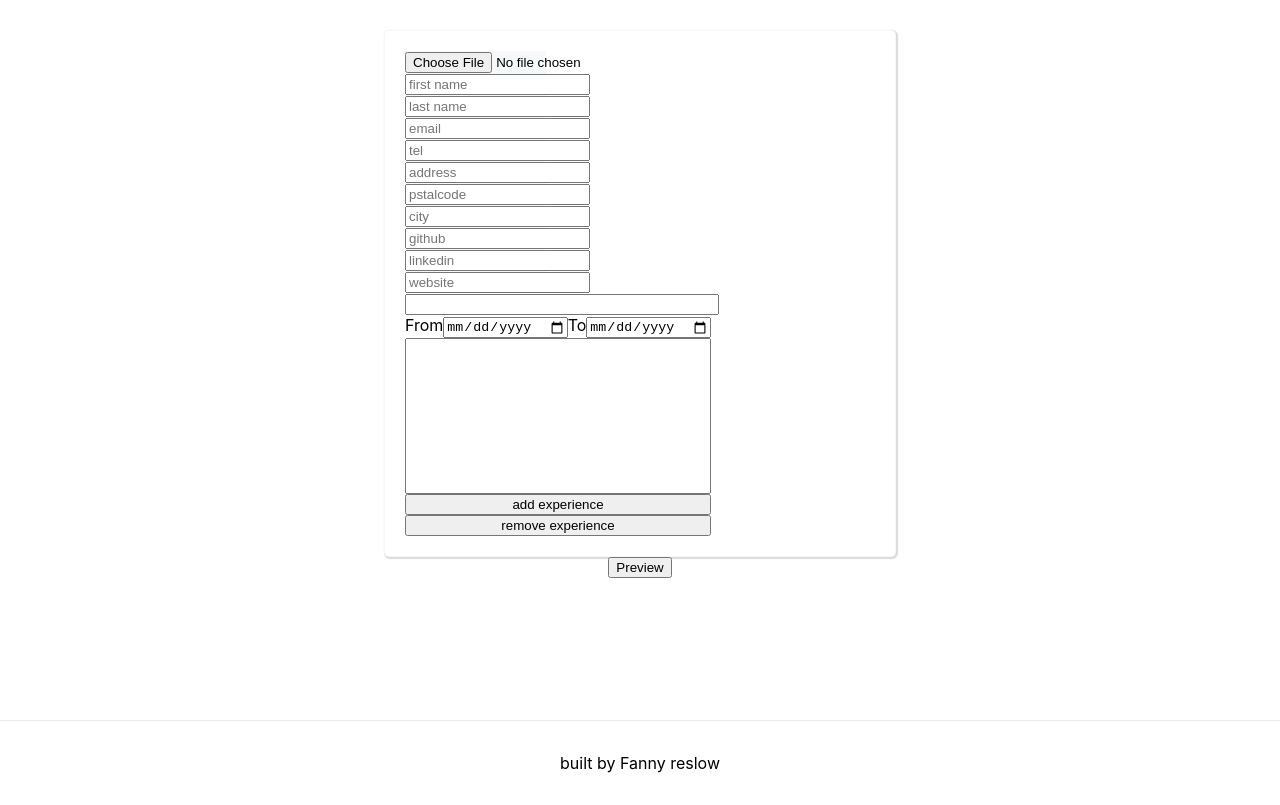
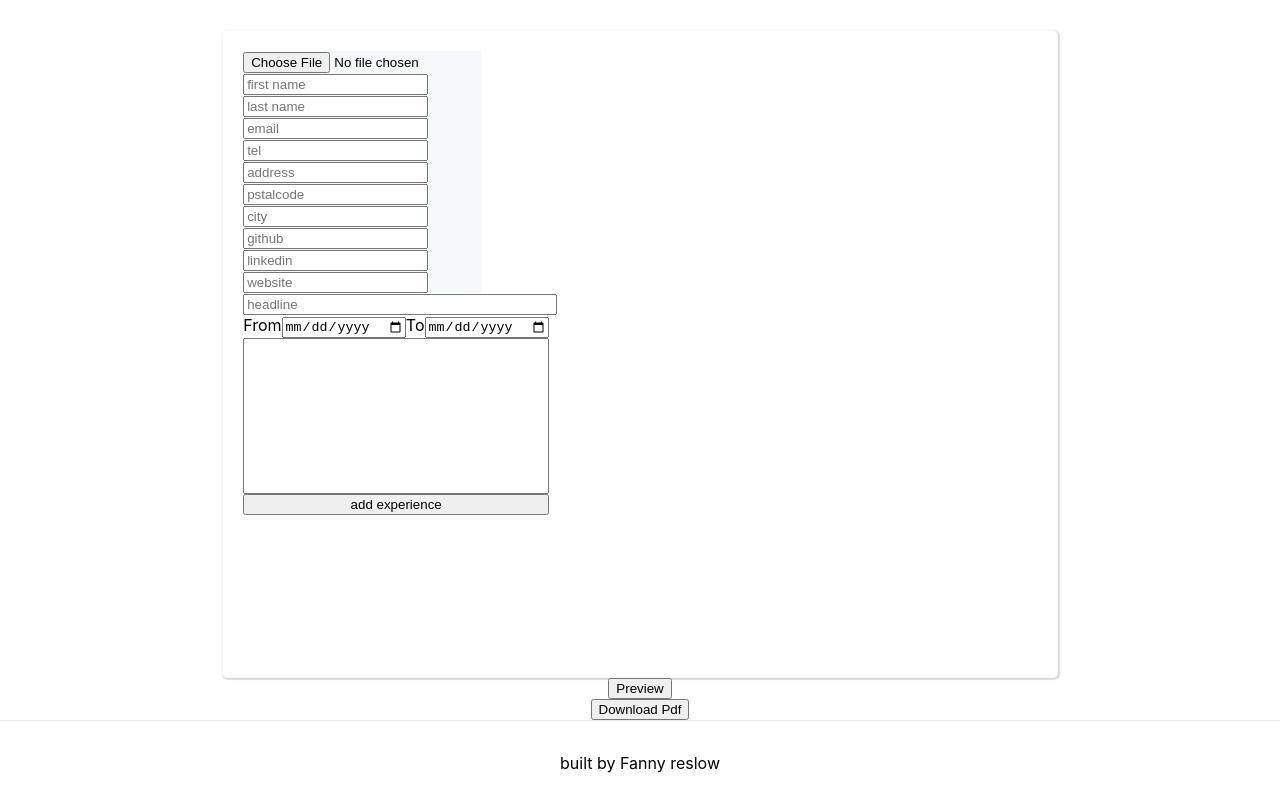
Before and after one commit to Reslow/resumeCreator, a Next.js app: page / in a window 1280 px wide. Built offline with nearby package versions, Linux system fonts and the light colour scheme.

Commit message:
download pdf functionality

```diff
--- /dev/null
+++ b/GenereicPDF.js
@@ -0,0 +1,19 @@
+import React from "react";
+import html2canvas from "html2canvas";
+import { jsPDF } from "jspdf";
+
+const GenericPdfDownloader = ({ rootElementId, downloadFileName }) => {
+  const downloadPdfDocument = () => {
+    const input = document.getElementById(rootElementId);
+    html2canvas(input).then((canvas) => {
+      const imgData = canvas.toDataURL("image/png");
+      const pdf = new jsPDF();
+      pdf.addImage(imgData, "JPEG", 0, 0);
+      pdf.save(`${downloadFileName}.pdf`);
+    });
+  };
+
+  return <button onClick={downloadPdfDocument}>Download Pdf</button>;
+};
+
+export default GenericPdfDownloader;
--- a/components/Experience.js
+++ b/components/Experience.js
@@ -1,13 +1,13 @@
 import style from "../styles/Experience.module.css";
+
 export default function Experience({
   experience,
   handleExperienceChange,
   experiences,
-  initExperience,
-  setExperiences,
   removeExperience,
-  i,
+  addExperience,
 }) {
+  console.log(experience.id);
   return (
     <div className={style.experienceContainer}>
       <div>
@@ -25,7 +25,7 @@ export default function Experience({
             <input
               type="date"
               name="startTime"
-              defaultValue={experience ? experience.startTime : null}
+              defaultValue={experience ? experience.startTime : ""}
               onChange={handleExperienceChange}
             />
             <label>To</label>
@@ -43,12 +43,12 @@ export default function Experience({
             defaultValue={experience ? experience.description : ""}
             onChange={handleExperienceChange}
           ></textarea>
-          <button
-            onClick={() => setExperiences([...experiences, initExperience])}
-          >
-            add experience
-          </button>
-          <button onClick={() => removeExperience(i)}>remove experience</button>
+          <button onClick={() => addExperience()}>add experience</button>
+          {experiences.length > 1 && (
+            <button onClick={() => removeExperience(experience.id)}>
+              remove experience
+            </button>
+          )}
         </div>
       </div>
     </div>
--- a/components/Frame.js
+++ b/components/Frame.js
@@ -3,6 +3,15 @@ import Presentation from "./Presentation";
 import Experience from "./Experience";
 import { useState } from "react";
 import Prevew from "./Preview";
+import GenericPdf from "../GenereicPDF";
+
+const initExperience = (id) => ({
+  headline: "",
+  startTime: "",
+  endTime: "",
+  description: "",
+  id: id,
+});
 
 export default function Frame() {
   const [state, setState] = useState({
@@ -15,16 +24,10 @@ export default function Frame() {
     phone: "",
     github: "",
     linkedin: "",
+    website: "",
   });
-  const initExperience = {
-    website: "",
-    headline: "",
-    startTime: "",
-    endTime: "",
-    description: "",
-  };
 
-  const [experiences, setExperiences] = useState([initExperience]);
+  const [experiences, setExperiences] = useState([initExperience(0)]);
 
   const [selectedImage, setSelectedImage] = useState();
 
@@ -56,7 +59,7 @@ export default function Frame() {
 
     const value = e.target.value;
     const newState = experiences.map((exp, index) => {
-      if (index === id) {
+      if (index == id) {
         return {
           ...exp,
           [name]: value,
@@ -69,10 +72,16 @@ export default function Frame() {
     setExperiences(newState);
   };
 
-  const removeExperience = (i) => {
-    const values = [...experiences];
-    values.splice(i, 1);
-    setExperiences(values);
+  const addExperience = () => {
+    const id = Math.max(...experiences.map((i) => i.id));
+    setExperiences([...experiences, initExperience(id + 1)]);
+  };
+
+  const removeExperience = (id) => {
+    let val = experiences.filter((e) => id !== e.id);
+    console.log("removing this: ", val);
+
+    setExperiences(val);
   };
 
   return (
@@ -85,15 +94,18 @@ export default function Frame() {
             imageChange={imageChange}
             selectedImage={setSelectedImage}
           />
-          {experiences.map((experience, i) => (
+          {experiences.map((experience) => (
             <Experience
-              key={i}
-              state={experience}
-              initExperience={initExperience}
+              key={experience.id}
+              id={experience.id}
+              experience={experience}
               experiences={experiences}
               setExperiences={setExperiences}
               removeExperience={removeExperience}
-              handleExperienceChange={(e) => handleExperienceChange(e, i)}
+              handleExperienceChange={(e) =>
+                handleExperienceChange(e, experience.id)
+              }
+              addExperience={addExperience}
             />
           ))}
         </div>
@@ -105,6 +117,7 @@ export default function Frame() {
         />
       )}
       <button onClick={handleClick}>Preview</button>
+      <GenericPdf rootElementId="test" downloadFileName="CustomPdf" />
     </>
   );
 }
--- a/components/Preview.js
+++ b/components/Preview.js
@@ -1,8 +1,10 @@
 import Image from "next/image";
 import styles from "../styles/Frame.module.css";
+
 export default function Preview({ state, selectedImage, experiences }) {
   return (
-    <div className={styles.frame}>
+    <div className={styles.frame} id={"test"}>
+      <div className={styles.divToDownload}>
         <p>Firstname: {state.firstName}</p>
         <p>Lastname {state.lastName}</p>
         <p>Email: {state.email}</p>
@@ -25,13 +27,14 @@ export default function Preview({ state, selectedImage, experiences }) {
           console.log(exp);
           return (
             <div key={i}>
-            <p>{exp.headline}</p>
-            <p>{exp.startTime}</p>
-            <p>{exp.endTime}</p>
-            <p>{exp.description}</p>
+              <p>Title: {exp.headline}</p>
+              <p>From: {exp.startTime}</p>
+              <p>To:{exp.endTime}</p>
+              <p>:Description{exp.description}</p>
             </div>
           );
         })}
       </div>
+    </div>
   );
 }
--- a/package.json
+++ b/package.json
@@ -8,6 +8,9 @@
     "lint": "next lint"
   },
   "dependencies": {
+    "@react-pdf/renderer": "^2.0.21",
+    "html2canvas": "^1.3.3",
+    "jspdf": "^2.4.0",
     "next": "12.0.4",
     "react": "17.0.2",
     "react-dom": "17.0.2"
--- a/pages/_app.js
+++ b/pages/_app.js
@@ -1,4 +1,5 @@
 import "../styles/globals.css";
+import React from "react";
 
 function MyApp({ Component, pageProps }) {
   return <Component {...pageProps} />;
--- a/pages/index.js
+++ b/pages/index.js
@@ -1,7 +1,7 @@
 import Head from "next/head";
 import styles from "../styles/Home.module.css";
 import Frame from "../components/Frame";
-import Header from "../components/Header";
+import React from "react";
 
 export default function Home() {
   return (
--- a/styles/Frame.module.css
+++ b/styles/Frame.module.css
@@ -6,4 +6,6 @@
   border: rgba(238, 238, 238, 0.486) 1px solid;
   border-radius: 5px;
   box-shadow: rgba(165, 164, 164, 0.397) 1px 1px 1px 1px;
+  width: 210mm;
+  height: 297mm;
 }
```
Also changed, not shown: 2 other files (tests, documents, lock files or other folders). Lines whose indentation alone changed are shown as unchanged.
